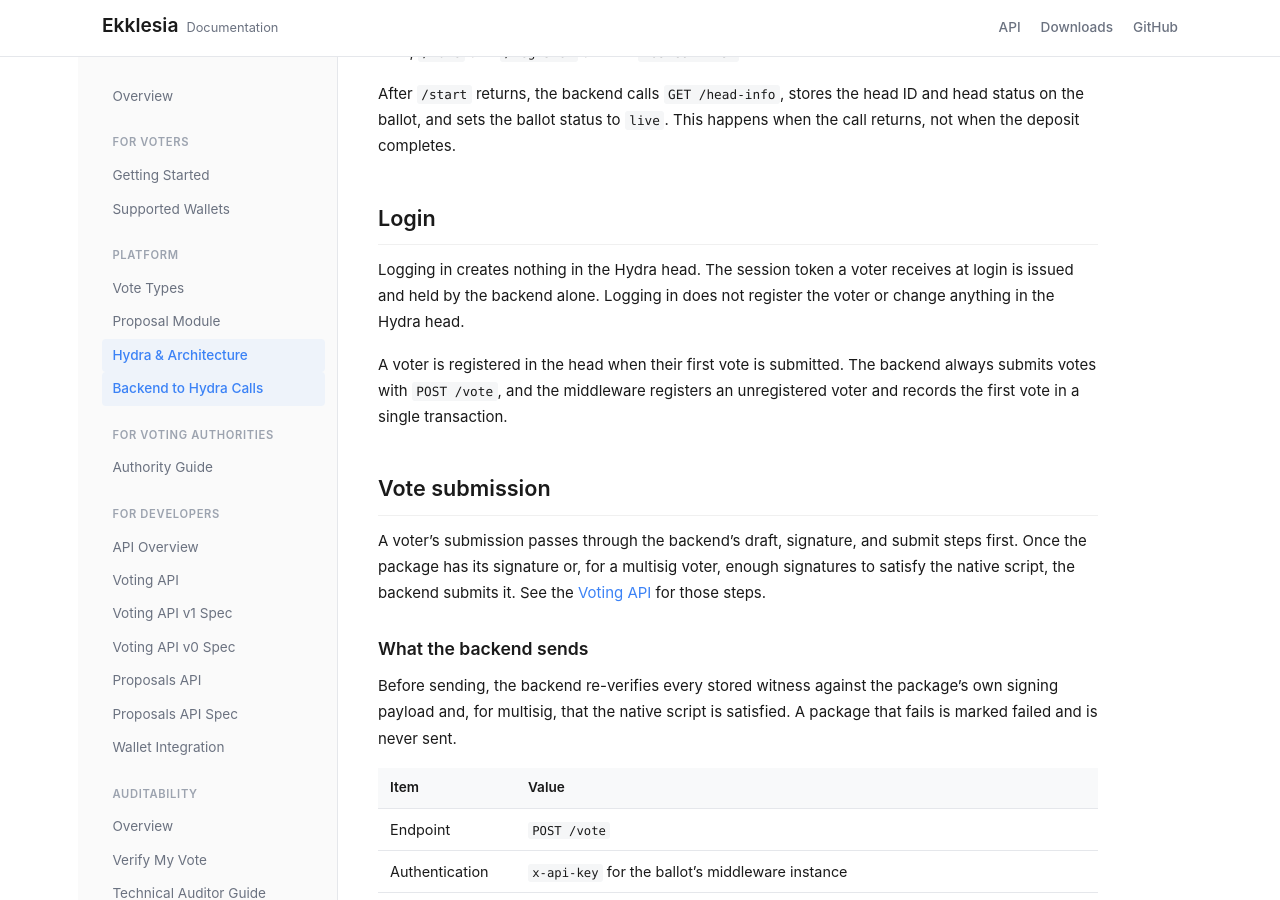
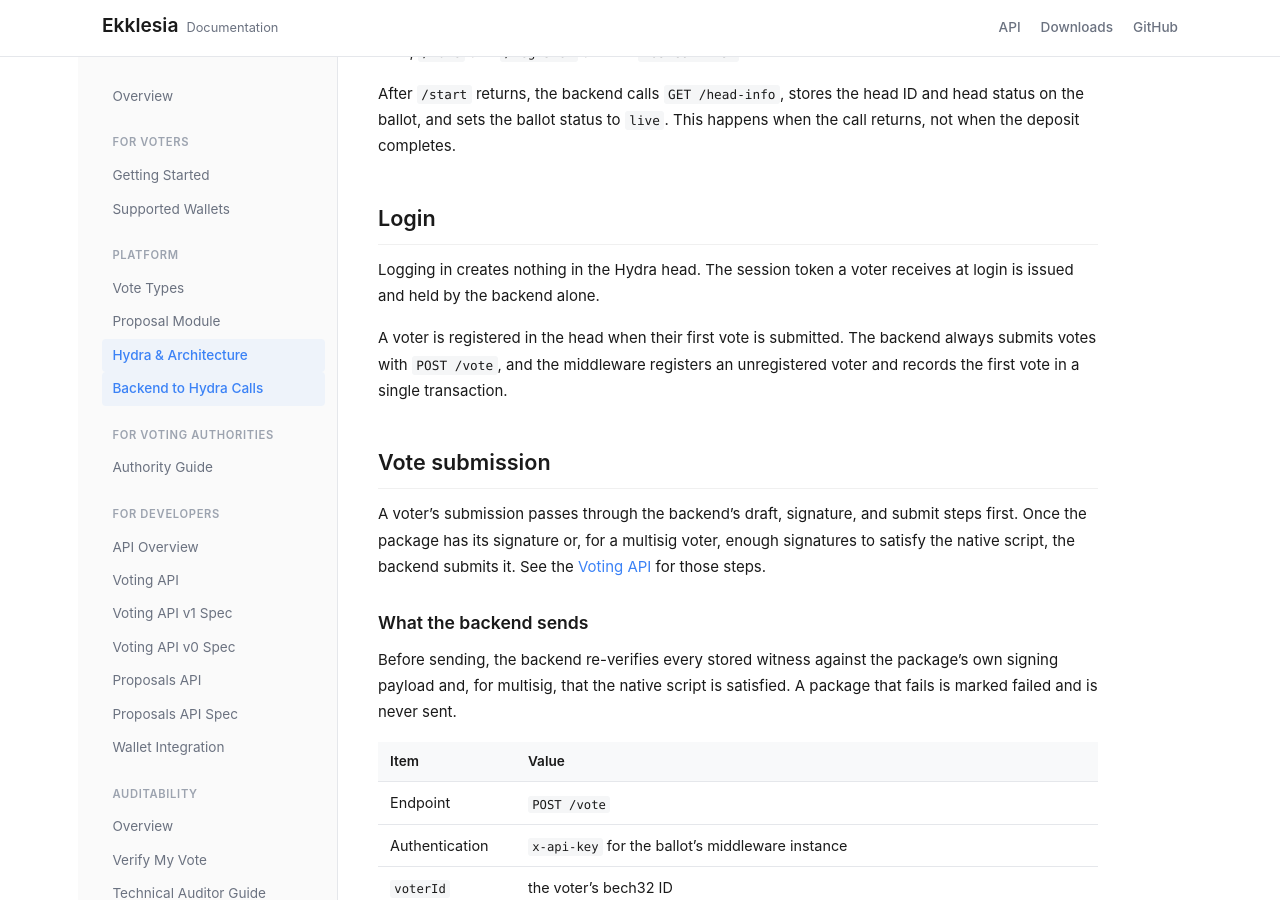
Before and after one commit to lerna-labs/ekklesia-docs, a Jekyll site: the page built from hydra/backend-integration.md, in a window 1280 px wide and 900 px high, scrolled down 2436 px. Built offline with Jekyll 4.4.1, drawn with Linux system fonts in a browser that asks for light colours.

Commit message:
Remove a repeated login sentence

```diff
--- a/hydra/backend-integration.md
+++ b/hydra/backend-integration.md
@@ -114,8 +114,7 @@ happens when the call returns, not when the deposit completes.
 ## Login
 
 Logging in creates nothing in the Hydra head. The session token a voter receives
-at login is issued and held by the backend alone. Logging in does not register
-the voter or change anything in the Hydra head.
+at login is issued and held by the backend alone.
 
 A voter is registered in the head when their first vote is submitted. The
 backend always submits votes with `POST /vote`, and the middleware registers an
```
